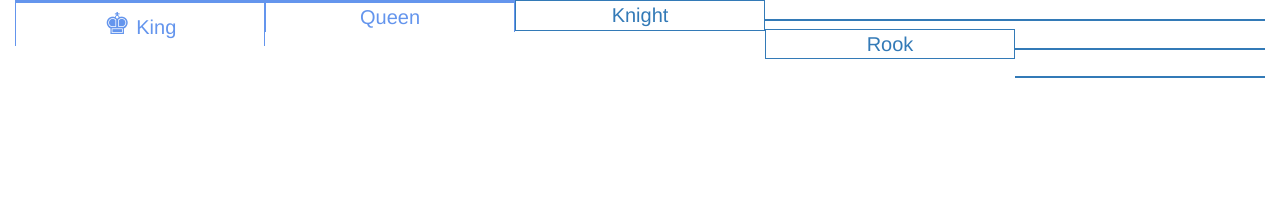
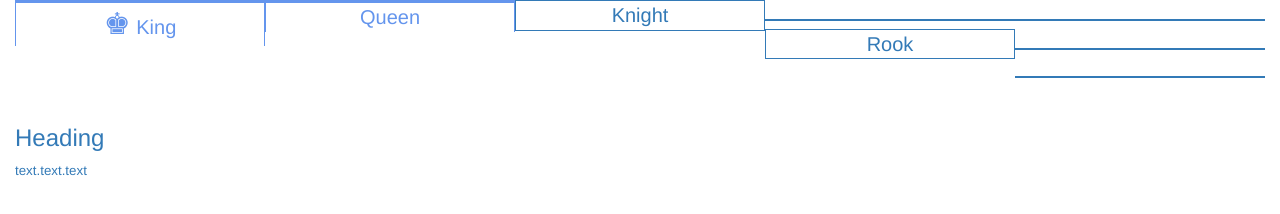
Before and after one commit to GarrettGraham/TIY-Class-Notes, a website: page index.html in a window 1280 px wide. Drawn offline with nearby package versions, Linux system fonts and the light colour scheme.

Commit message:
added more to the index and need to figure out the javascript for the index and probably need to include the JS src code

```diff
--- a/index.html
+++ b/index.html
@@ -79,6 +79,23 @@
             <a class="col-xs-3 icon icon-knight" href> <span class="hidden-xs hidden-sm">Knight</span><a>
             <a class="col-xs-3 icon icon-rook" href> <span class="hidden-xs hidden-sm">Rook</span><a>
         </nav>
+
+        <section class="panels-row">
+            <figure>
+                <img src="">
+                <figcaption>
+                    <h3>Heading</h3>
+
+                    <article>
+                        <p>text.text.text</p>
+                    </article>
+
+                </figcaption>
+            </figure>
+        </section>
+
+
+
     </div>
 
 
```
